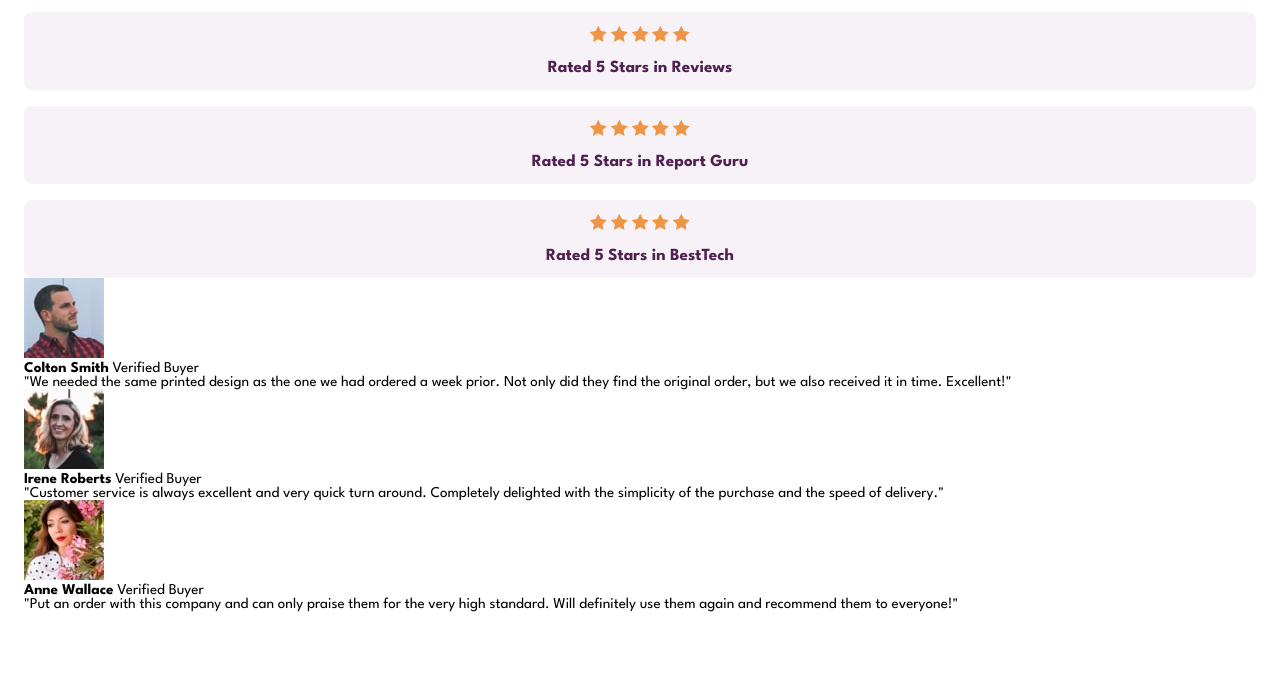
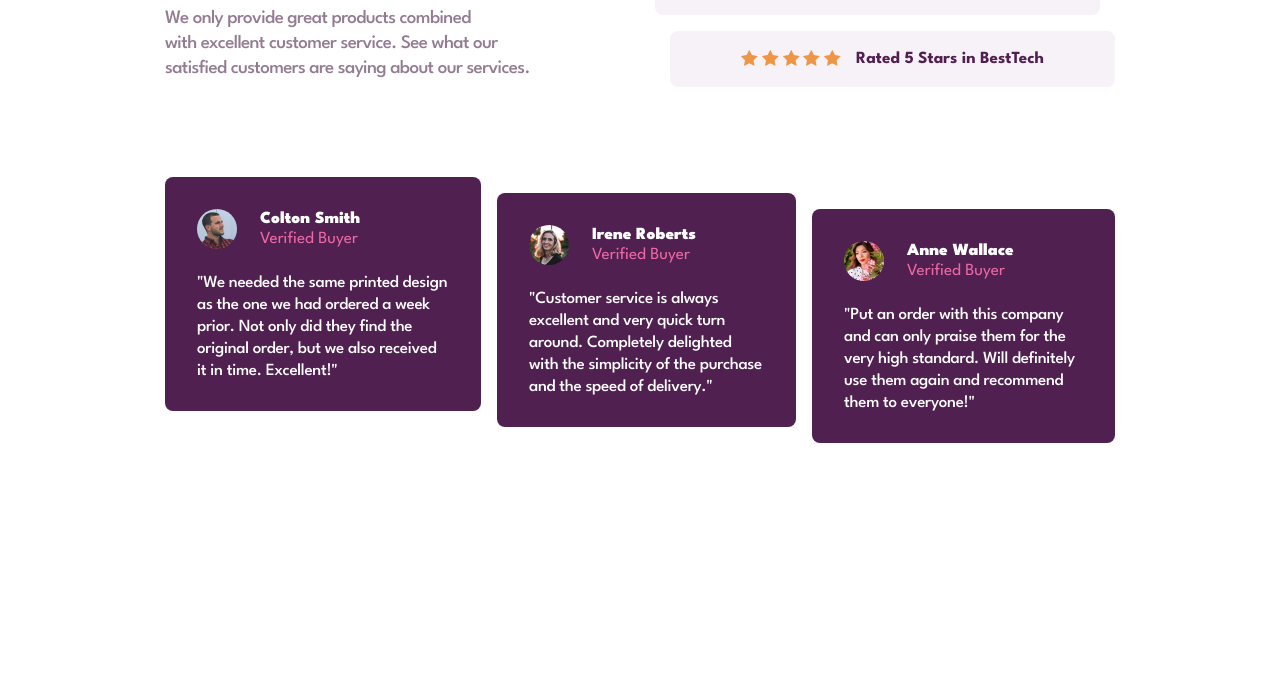
Before and after one commit to KingJosephI/social-proof-section, a plain HTML site: page index.html in a window 1280 px wide. Shown: the part 213-906 px from the top of the page. After the commit the page ends 800 px from the top, so only its background shows below. Drawn offline with Linux system fonts and the light colour scheme.

Commit message:
style: add css styles to the comments cards

```diff
--- a/index.html
+++ b/index.html
@@ -24,7 +24,7 @@
           </p>
         </section>
         <section class="rating">
-        <div class="rating__card">
+          <div class="rating__card rating__card__one">
             <div>
               <img src="./images/icon-star.svg" alt="5-stars-icon" />
               <img src="./images/icon-star.svg" alt="5-stars-icon" />
@@ -34,7 +34,7 @@
             </div>
             <p>Rated 5 Stars in Reviews</p>
           </div>
-        <div class="rating__card">
+          <div class="rating__card rating__card__two">
             <div>
               <img src="./images/icon-star.svg" alt="5-stars-icon" />
               <img src="./images/icon-star.svg" alt="5-stars-icon" />
@@ -44,7 +44,7 @@
             </div>
             <p>Rated 5 Stars in Report Guru</p>
           </div>
-        <div class="rating__card">
+          <div class="rating__card rating__card__three">
             <div>
               <img src="./images/icon-star.svg" alt="5-stars-icon" />
               <img src="./images/icon-star.svg" alt="5-stars-icon" />
@@ -57,8 +57,8 @@
         </section>
       </section>
       <section class="comments">
-        <div class="comments__card">
-          <div>
+        <div class="comments__card comments__card__one">
+          <div class="user">
             <img src="./images/image-colton.jpg" alt="Colton photo" />
             <p>
               <strong>Colton Smith</strong>
@@ -71,8 +71,8 @@
             received it in time. Excellent!"
           </p>
         </div>
-        <div class="comments__card">
-          <div>
+        <div class="comments__card comments__card__two">
+          <div class="user">
             <img src="./images/image-irene.jpg" alt="Irene Roberts photo" />
             <p>
               <strong>Irene Roberts</strong>
@@ -85,8 +85,8 @@
             speed of delivery."
           </p>
         </div>
-        <div class="comments__card">
-          <div>
+        <div class="comments__card comments__card__three">
+          <div class="user">
             <img src="./images/image-anne.jpg" alt="Anne Wallace photo" />
             <p>
               <strong>Anne Wallace</strong>
--- a/style.css
+++ b/style.css
@@ -24,6 +24,22 @@ main {
   font-size: var(--size-normal);
   font-family: "League Spartan", sans-serif;
   padding: 82px 24px;
+
+  @media (min-width: 768px) {
+    padding: 100px 165px ;
+  }
+}
+
+.container {
+  @media (min-width: 768px) {
+    display: flex;
+    justify-content: space-between;
+
+    .header,
+    .rating {
+      width: 50%;
+    }
+  }
 }
 
 .header {
@@ -62,22 +78,18 @@ main {
 }
 
 .rating {
-
-  display: grid;
+  display: flex;
+  flex-direction: column;
   gap: 16px;
-  align-items: center;
-
 
   .rating__card {
-    height: 78px;
-    background-color: var(--light-grayish-magenta);
-    /* text-align: center; */
-    /* padding: 50px 0; */
     display: flex;
     flex-direction: column;
     align-items: center;
     justify-content: center;
     gap: 15px;
+    height: 78px;
+    background-color: var(--light-grayish-magenta);
     border-radius: 8px;
 
     p{
@@ -85,5 +97,101 @@ main {
       font-size: 17px;
       font-weight: 700;
     }
+
+    @media (min-width: 768px) {
+      flex-direction: row;
+      height: 56px;
+    }
+  }
+
+  @media (min-width: 768px) {
+
+    .rating__card{
+      width: 445px;
+    }
+
+    .rating__card__one {
+      align-self: start;
+    }
+
+    .rating__card__two {
+      align-self: center;
+    }
+
+    .rating__card__three {
+      align-self: end;
+    }
+
+}
+}
+
+.comments {
+  display: flex;
+  flex-direction: column;
+  gap: 16px;
+  margin-top: 49px;
+
+  @media (min-width: 768px) {
+    flex-direction: row;
+    height: 266px;
+  }
+
+  .comments__card {
+    font-size: 17px;
+    background-color: var(--very-dark-magenta);
+    border-radius: 8px;
+    padding: 32px;
+
+    .user {
+      display: flex;
+      align-items: center;
+      gap: 23px;
+
+      img {
+        display: block;
+        border-radius: 50%;
+        width: 40px;
+      }
+
+      p {
+        display: flex;
+        flex-direction: column;
+        gap: 4px;
+        color: white;
+
+        strong {
+          font-weight: 900;
+        }
+
+        span {
+          color: var(--soft-pink);
+        }
+      }
+
+    }
+
+    > p {
+
+      line-height: 22px;
+      letter-spacing: -0.3px;
+      font-weight: 500;
+      color: var(--white);
+      padding-top: 23px;
+
+    }
+
+    @media (min-width: 768px) {
+      height: 234px;
+    }
+
+  }
+
+  @media (min-width: 768px) {
+    .comments__card__two {
+      align-self: center;
+    }
+    .comments__card__three {
+      align-self: end;
+    }
   }
 }
```
Lines whose indentation alone changed are shown as unchanged.
